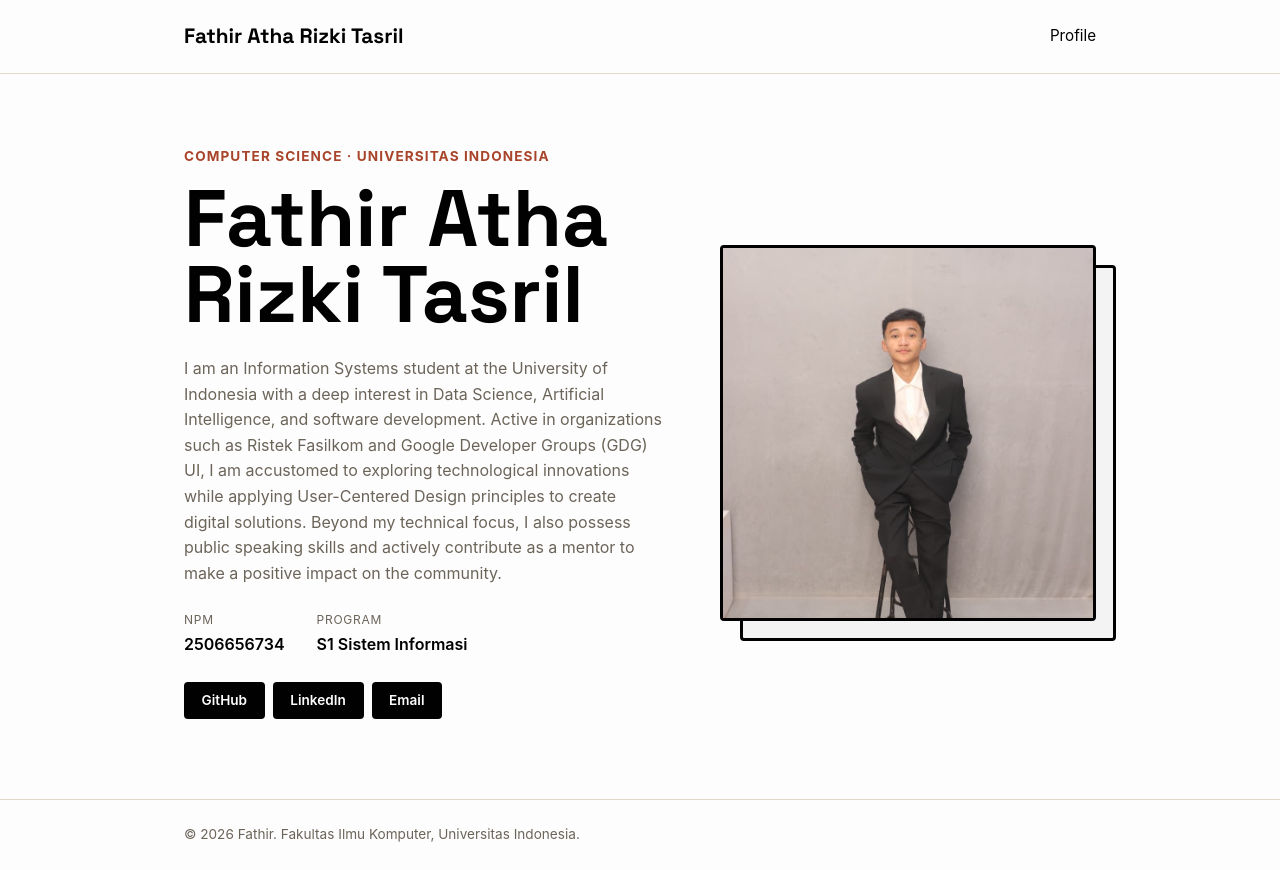
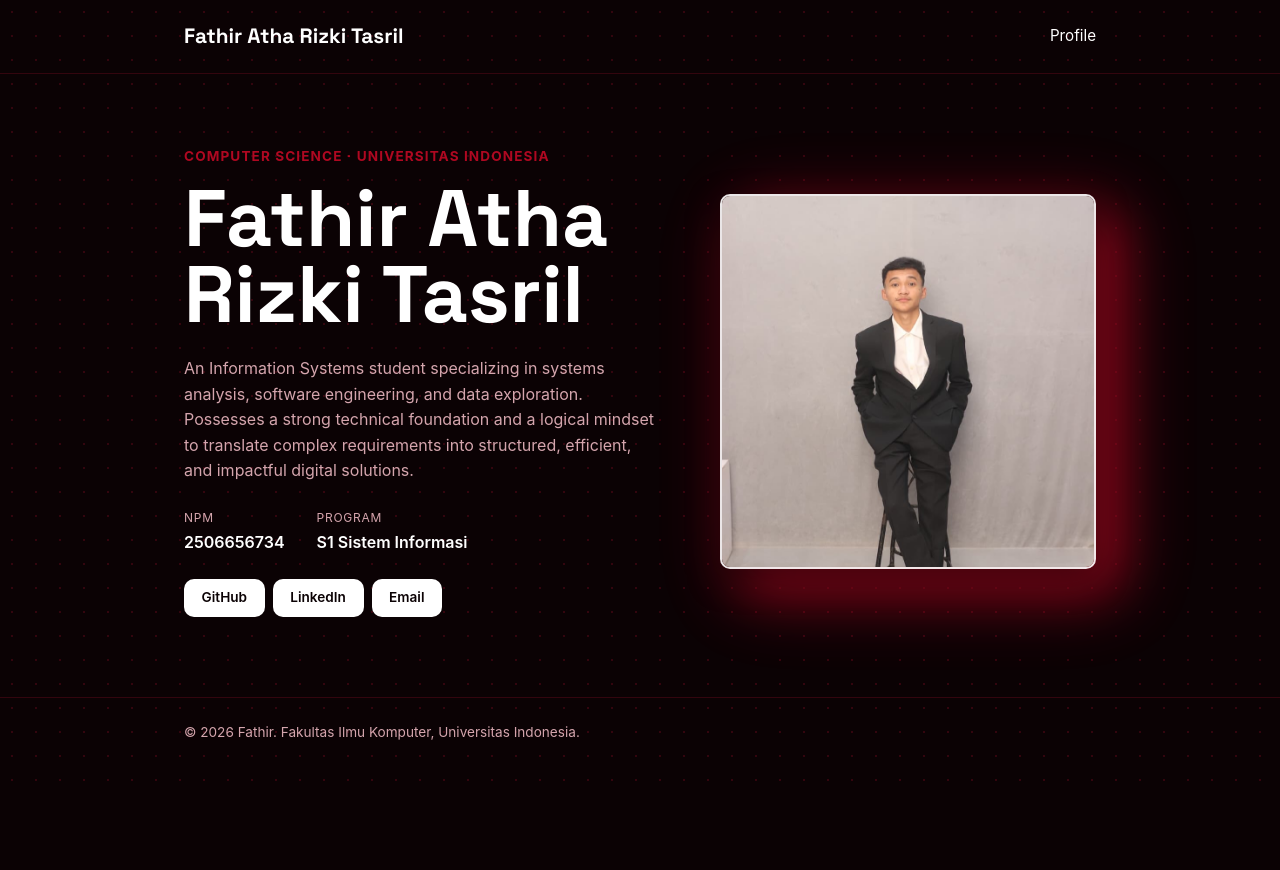
Before and after one commit to Fathir-athaa/myportofolio, a Django app: page / in a window 1280 px wide. After the commit the page ends 781 px from the top, so only its background shows below. Run offline with Django 5.2, Linux system fonts and the light colour scheme.

Commit message:
style(hero): apply dark crimson theme and blurred backdrop glow to avatar

```diff
--- a/static/css/style.css
+++ b/static/css/style.css
@@ -5,13 +5,13 @@
 }
 
 :root {
-  --ink: #010101;
-  --paper: #fefdfd;
-  --accent: #f3f3f3;
-  --accent-dark: #a8442a;
-  --line: #e3d9c9;
-  --text-muted: #6b6459;
-  --radius: 4px;
+  --paper: #0b0204;
+  --ink: #ffffff;
+  --text-muted: #d4a5ad;
+  --accent-dark: #af0821;
+  --accent: #800018;
+  --line: #33050e;
+  --radius: 10px;
 }
 
 body {
@@ -19,6 +19,8 @@ body {
   color: var(--ink);
   background-color: var(--paper);
   line-height: 1.6;
+  background-image: radial-gradient(var(--line) 1.5px, transparent 1.5px);
+  background-size: 24px 24px;
 }
 
 h1,
@@ -157,9 +159,13 @@ h1,
   left: 1.25rem;
   width: 100%;
   height: 100%;
-  background-color: var(--accent);
+  background-color: var(--accent-dark);
   border-radius: var(--radius);
   z-index: 0;
+
+  filter: blur(25px);
+  opacity: 0.8;
+  box-shadow: 0 0 50px var(--accent-dark);
 }
 
 .avatar {
@@ -170,7 +176,8 @@ h1,
   aspect-ratio: 1 / 1;
   object-fit: cover;
   border-radius: var(--radius);
-  border: 3px solid var(--ink);
+  border: 2px solid rgba(255, 255, 255, 0.9);
+  box-shadow: 0 10px 30px rgba(0, 0, 0, 0.5);
 }
 
 .site-footer {
@@ -197,15 +204,3 @@ h1,
     justify-content: flex-start;
   }
 }
-
-.photo-block {
-    position: absolute;
-    top: 1.25rem;
-    left: 1.25rem;
-    width: 100%;
-    height: 100%;
-    background-color: var(--accent);
-    border-radius: var(--radius);
-    border: 3px solid var(--ink);
-    z-index: 0;
-}
--- a/templates/index.html
+++ b/templates/index.html
@@ -14,7 +14,7 @@
         <div class="container">
             <a href="#profile" class="brand">Fathir Atha Rizki Tasril</a>
             <nav>
-                <a href="#profile">Profile</a>
+                <a href="#profile" >Profile</a>
             </nav>
         </div>
     </header>
@@ -31,7 +31,7 @@
                     <img class="avatar" src="static/img/poto.jpg" alt="Photo of Fathir">
                 </div>
                 <div class="hero-details">
-                    <p class="bio">I am an Information Systems student at the University of Indonesia with a deep interest in Data Science, Artificial Intelligence, and software development. Active in organizations such as Ristek Fasilkom and Google Developer Groups (GDG) UI, I am accustomed to exploring technological innovations while applying User-Centered Design principles to create digital solutions. Beyond my technical focus, I also possess public speaking skills and actively contribute as a mentor to make a positive impact on the community.</p>
+                    <p class="bio">An Information Systems student specializing in systems analysis, software engineering, and data exploration. Possesses a strong technical foundation and a logical mindset to translate complex requirements into structured, efficient, and impactful digital solutions.</p>
                     <dl class="meta-list">
                         <div class="meta-row">
                             <dt>NPM</dt>
```
Also changed, not shown: 1 other file.
